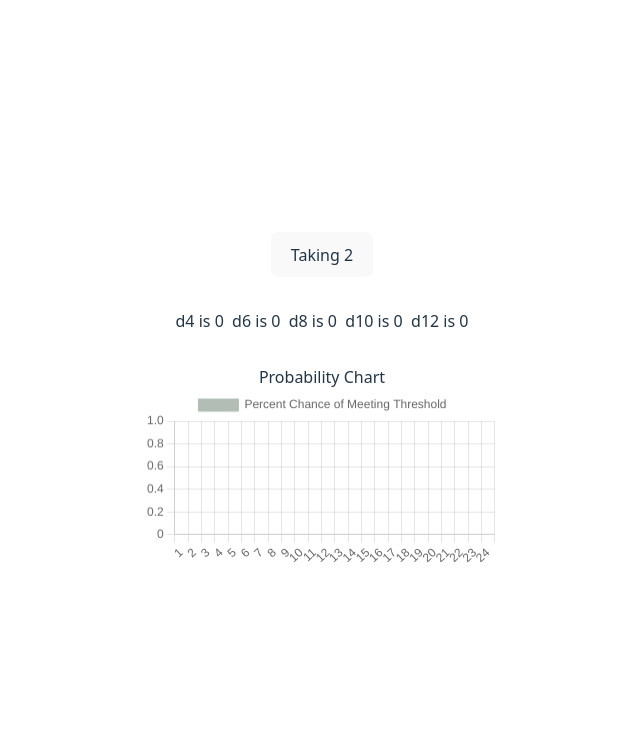
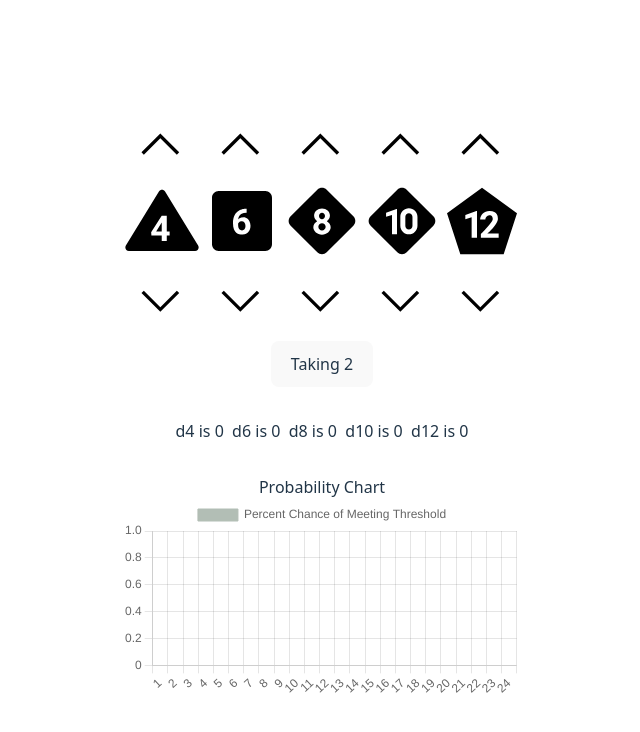
Before and after one commit to emoutrey/MarvelHeroicDicePoolVisualizer, a React (Vite) app: page / in a window 1280 px wide. Shown: the top 732 px of the page, without its empty margins (318-958 px from the left). Built offline with nearby package versions, Linux system fonts and the light colour scheme.

Commit message:
Dice actually appear now which is nice

```diff
--- a/src/Dice.tsx
+++ b/src/Dice.tsx
@@ -18,7 +18,7 @@
     };
 
     return (
-        <div className="flex flex-col">
+        <div className="flex flex-col min-h-20 min-w-20">
             <Triangle direction='up' />
             {/* may break this out into its own component later */}
             {/* not sure how much control I'll want to have yet (disabling, graying out, color, etc) */}
--- a/src/DicePool.tsx
+++ b/src/DicePool.tsx
@@ -5,15 +5,15 @@
 function DicePool() {
     const {d4, setD4, d6, setD6, d8, setD8, d10, setD10, d12, setD12, take2, setTake2} = useContext<any>(Context);
 
+    //do I need to memoize this?
     const totalDice = d4 + d6 + d8 + d10 + d12;
     //capped for performance reasons
     //if I can make the permutation map generate faster I can raise this higher
     const maxDice = 6;
 
-    {/* TODO: Make these pictures of dice or something, buttons and labels are just placeholders */}
     return (
         <div>
-            <div className="flex flex-row">
+            <div className="flex flex-row justify-center">
                 <Dice die="d4" diceFunction={() => setD4(totalDice < maxDice ? d4 + 1 : d4)} />
                 <Dice die="d6" diceFunction={() => setD6(totalDice < maxDice ? d6 + 1 : d6)} />
                 <Dice die="d8" diceFunction={() => setD8(totalDice < maxDice ? d8 + 1 : d8)} />
```
